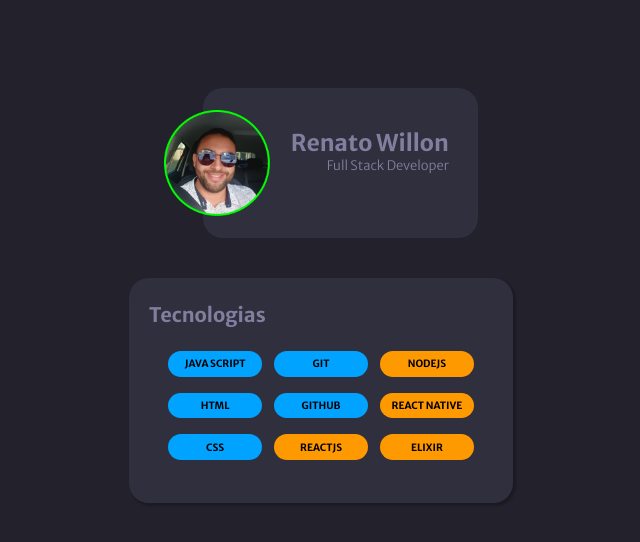
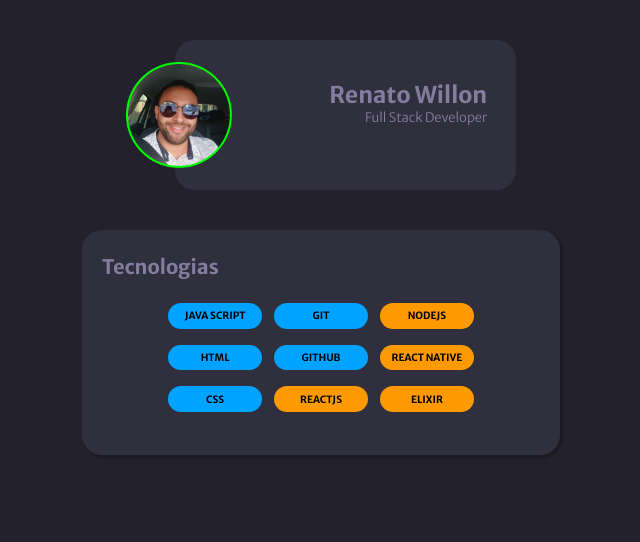
Before and after one commit to renatowillon/wDev-Portfolio, a plain HTML site: page portfolio.html in a window 1280 px wide. Shown: the whole page, without its empty margins (319-959 px from the left). Drawn offline with nearby package versions, Linux system fonts and the light colour scheme.

Commit message:
Remoção de Paddin Portfolio

```diff
--- a/style.css
+++ b/style.css
@@ -205,7 +205,6 @@ footer {
   width: 100%;
   max-width: 488px;
   margin: 0px auto 0px;
-  padding: 24px 24px;
   background: var(--bg-color-portfolio);
 }
 
```
